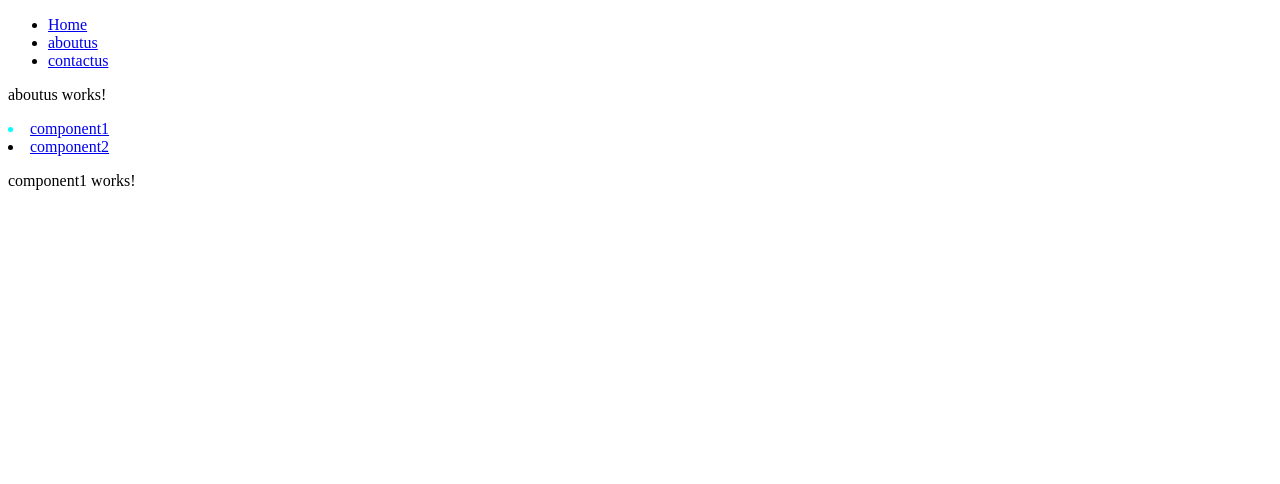
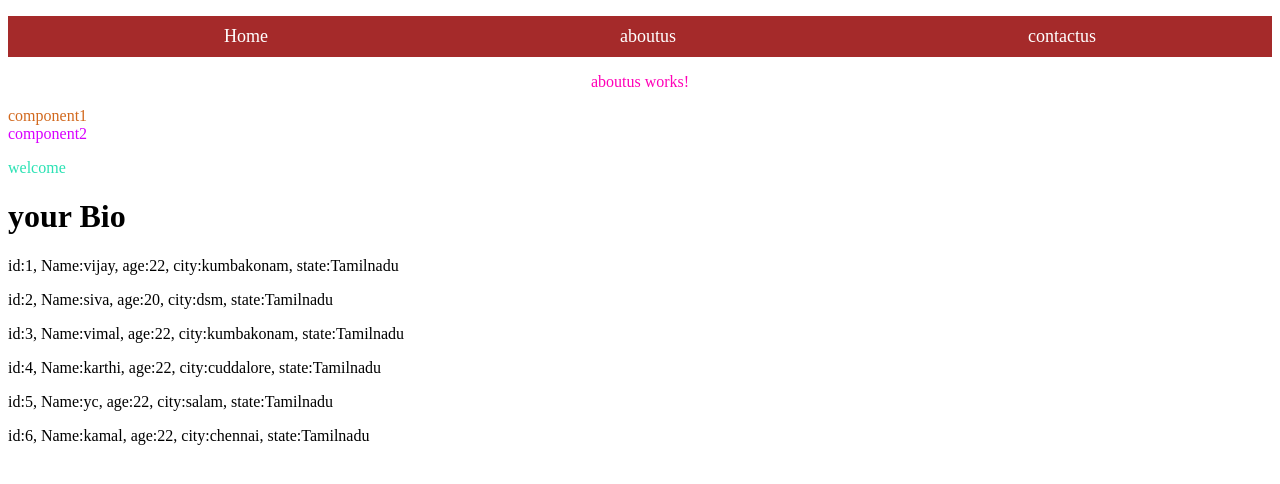
Before and after one commit to Itsvijayhere2000/angularpractice, an Angular app: page /aboutus/comp1 in a window 1280 px wide. Shown: the top 484 px of the page. Built offline with nearby package versions, Linux system fonts and the light colour scheme.

Commit message:
style added

```diff
--- a/src/app/aboutus/aboutus.component.html
+++ b/src/app/aboutus/aboutus.component.html
@@ -2,6 +2,6 @@
 <div>
     <p>aboutus works!</p>
     <div class="aboutus"><li><a routerLink="comp1">component1</a></li></div>
-    <div class="compon2"><li><a routerLink="comp2">component2</a></li></div>
+    <div class="compon"><li><a routerLink="comp2">component2</a></li></div>
     <div><router-outlet></router-outlet></div>
 </div>
--- a/src/app/aboutus/aboutus.component.scss
+++ b/src/app/aboutus/aboutus.component.scss
@@ -1,4 +1,23 @@
+p{
+    color: rgb(255, 0, 183);
+    text-align: center;
+}
+
 .aboutus{
-    display: flex;
-    color: aqua;
+    a{
+    text-decoration: none;
+    color: chocolate;
+    }
+  list-style-type: none;
+
+
+ }
+
+.compon{
+    a{
+
+    text-decoration: none;
+    color: rgb(217, 0, 255);
+    }
+    list-style: none;
 }
--- a/src/app/app.component.scss
+++ b/src/app/app.component.scss
@@ -1,5 +1,23 @@
-.tudo{
-    text-align: center;
-    color: coral;
-    background: black;
+// .tudo{
+//     text-align: center;
+//     color: coral;
+//     background: black;
+// }
+ul{
+    display: flex;
+    justify-content: space-around;
+    background-color: brown;
+
+
+    li{
+        list-style-type: none;
+        padding: 10px;
+
+
+        a{
+            text-decoration: none;
+            color: white;
+            font-size: large;
+        }
+    }
 }
--- a/src/app/component1/component1.component.html
+++ b/src/app/component1/component1.component.html
@@ -1 +1,46 @@
-<p>component1 works!</p>
+<p class="para">welcome</p>
+<h1>your Bio</h1>
+
+
+<p class="contactuss">
+    id:1,
+    Name:vijay,
+    age:22,
+    city:kumbakonam,
+     state:Tamilnadu
+</p>
+<p class="contactuss">
+    id:2,
+    Name:siva,
+    age:20,
+    city:dsm,
+     state:Tamilnadu
+</p>
+<p class="contactuss">
+    id:3,
+    Name:vimal,
+    age:22,
+    city:kumbakonam,
+     state:Tamilnadu
+</p>
+<p class="contactuss">
+    id:4,
+    Name:karthi,
+    age:22,
+    city:cuddalore,
+     state:Tamilnadu
+</p>
+<p class="contactuss">
+    id:5,
+    Name:yc,
+    age:22,
+    city:salam,
+     state:Tamilnadu
+</p>
+<p class="contactuss">
+    id:6,
+    Name:kamal,
+    age:22,
+    city:chennai,
+     state:Tamilnadu
+</p>
```
